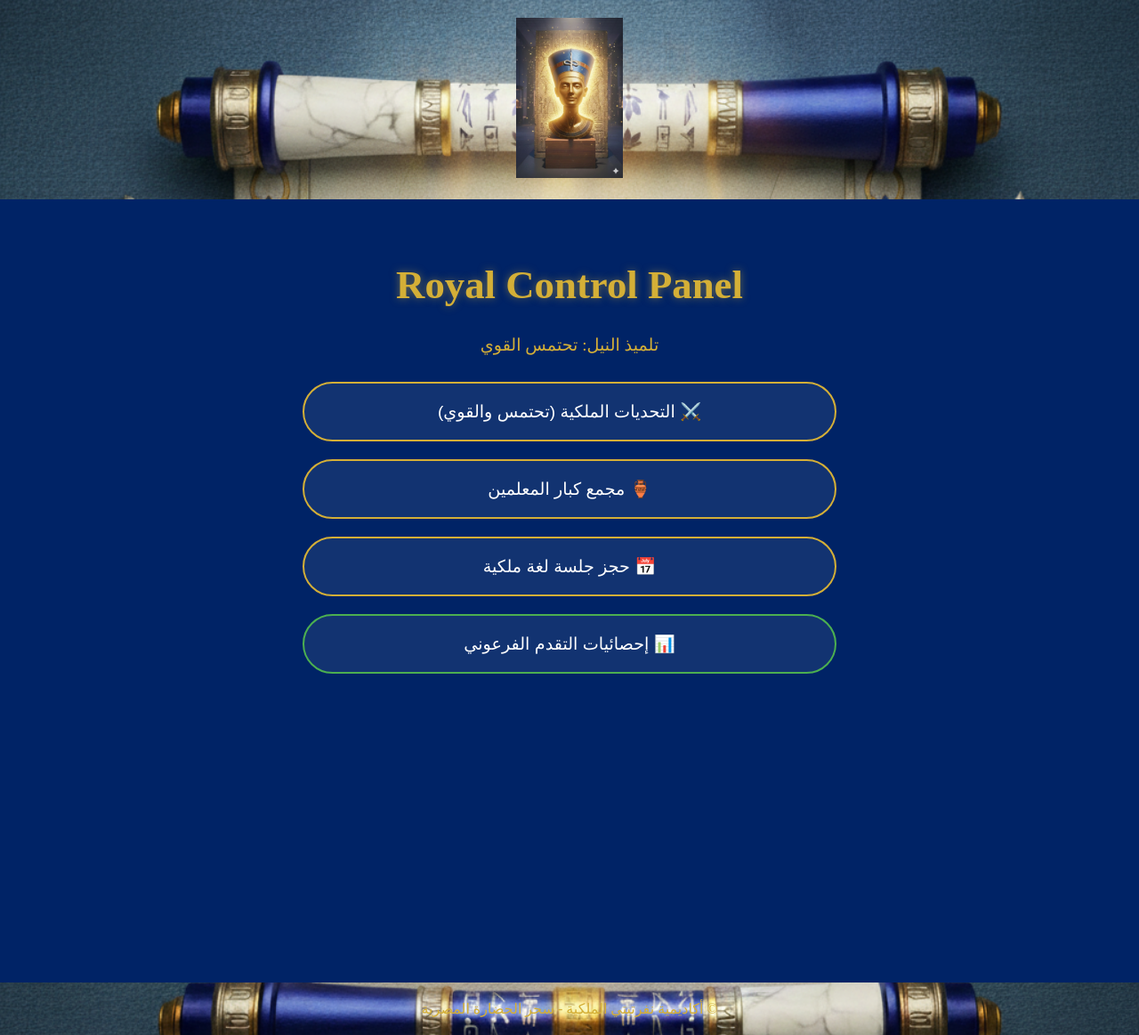
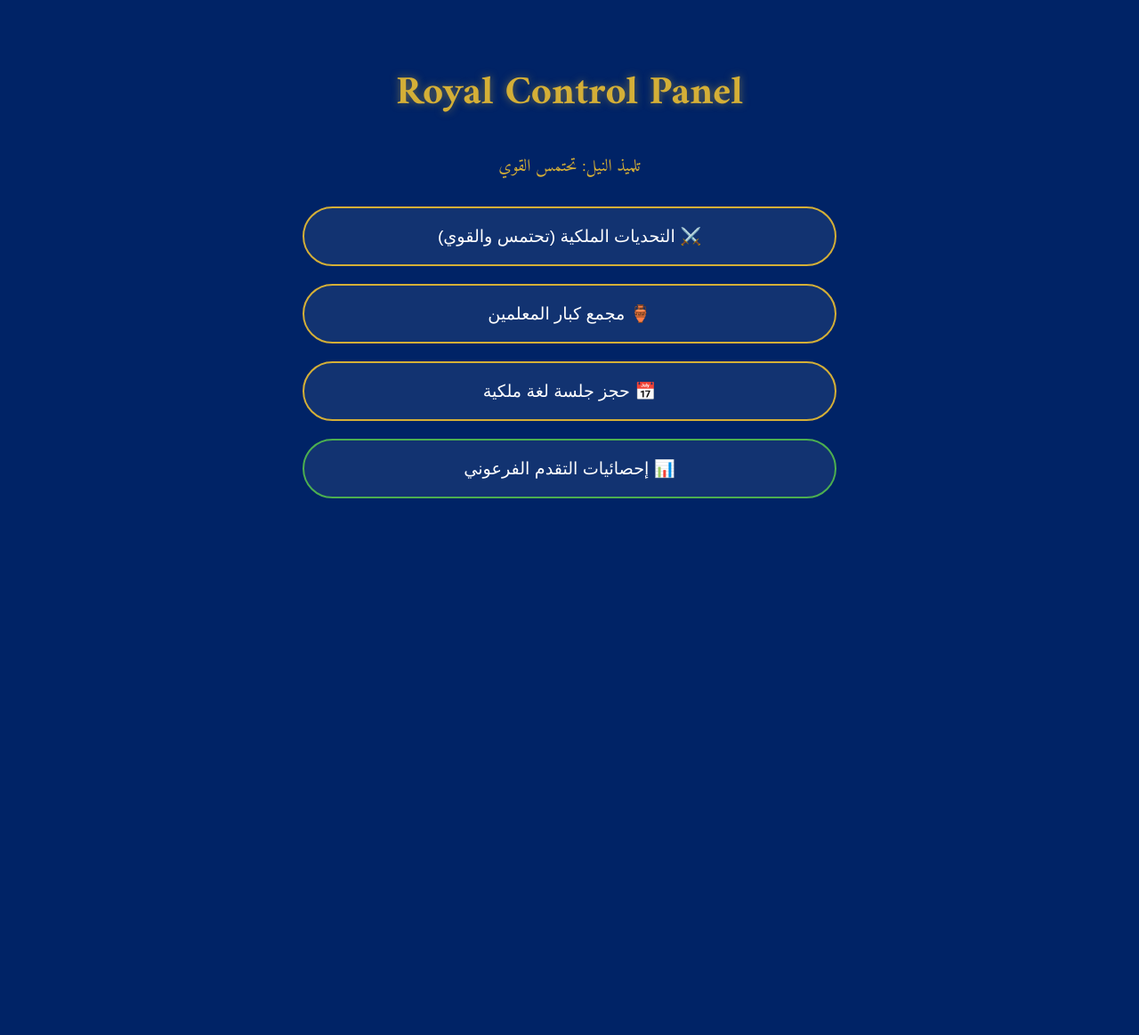
Before and after one commit to adamahmed29623-bit/Adam-Acadmey-yalla-masry, a Next.js app: page / in a window 1280 px wide. Shown: the whole page at 89% size. After the commit the page ends 800 px from the top, so only its background shows below. Built offline with nearby package versions, Linux system fonts and the light colour scheme.

Commit message:
Update layout.tsx

```diff
--- a/src/app/layout.tsx
+++ b/src/app/layout.tsx
@@ -1,24 +1,15 @@
-export default function RootLayout({ children }) {
+import React from 'react';
+import './globals.css';
+
+export const metadata = {
+  title: 'أكاديمية نفرتيتي الملكية',
+  description: 'إتقان اللهجة المصرية برقي ملكي',
+};
+
+export default function RootLayout({ children }: { children: React.ReactNode }) {
   return (
     <html lang="ar" dir="rtl">
-      <body style={{
-        backgroundImage: "url('/images/brand/welcome_telegram.png')", // خلفية البرقية
-        backgroundSize: 'cover',
-        backgroundAttachment: 'fixed',
-        margin: 0,
-        fontFamily: 'serif'
-      }}>
-        {/* الهيدر الملكي */}
-        <header style={{ padding: '20px', textAlign: 'center' }}>
-          <img src="/images/brand/academy_logo.png" alt="Logo" style={{ width: '120px' }} />
-        </header>
-
-        <main>{children}</main>
-
-        <footer style={{ textAlign: 'center', padding: '20px', color: '#D4AF37' }}>
-          © أكاديمية نفرتيتي الملكية - سحر الحضارة المصرية
-        </footer>
-      </body>
+      <body>{children}</body>
     </html>
   );
 }
```
